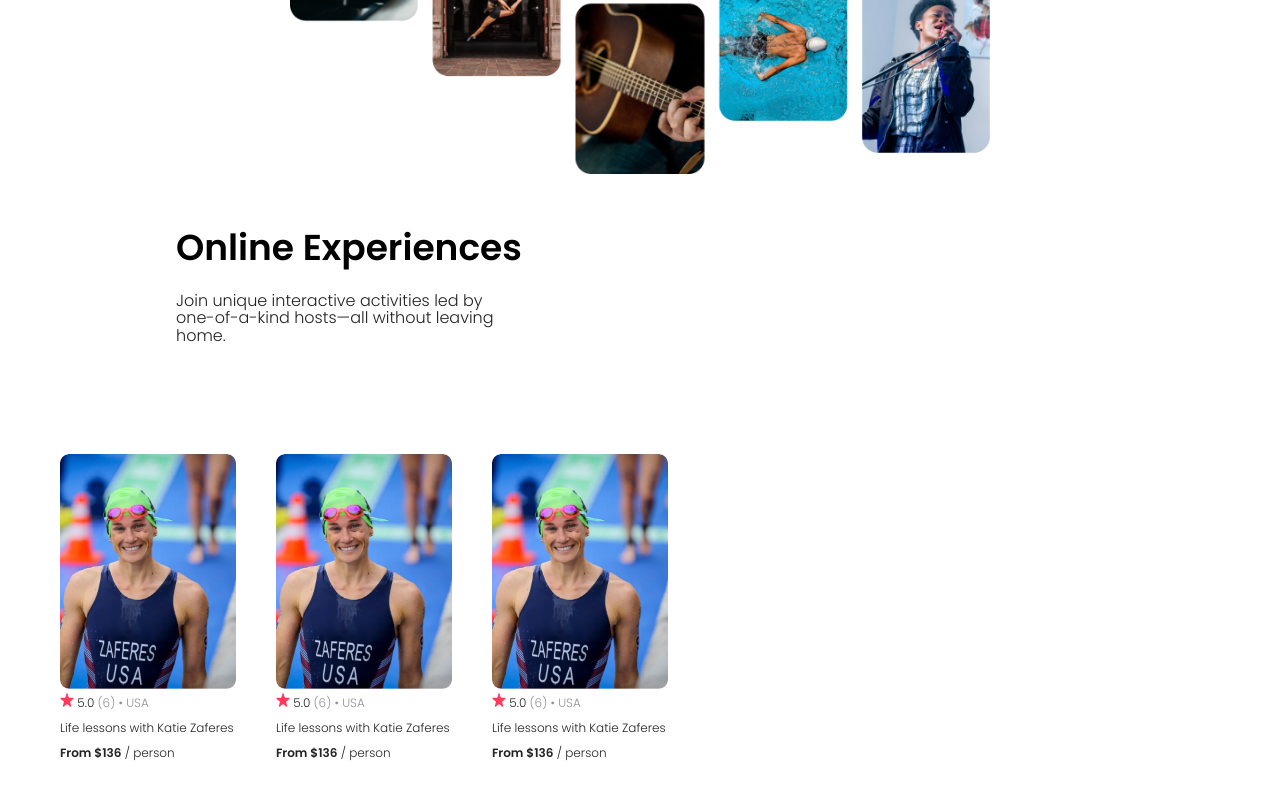
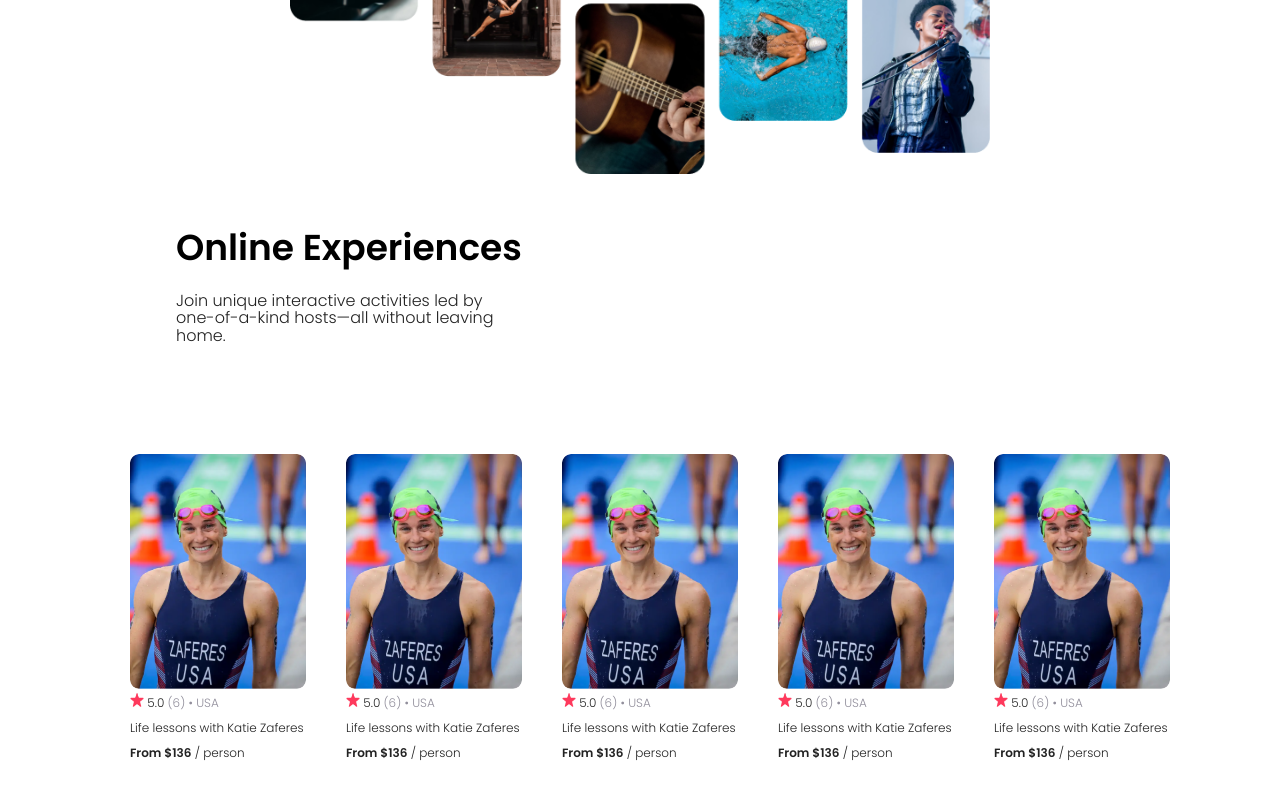
Before and after one commit to alejotsv/AirbnbExperience, a React (Vite) app: page / in a window 1280 px wide. Shown: the part 356-1156 px from the top of the page. Built offline with nearby package versions, Linux system fonts and the light colour scheme.

Commit message:
align cards in center

```diff
--- a/src/App.css
+++ b/src/App.css
@@ -71,6 +71,7 @@
 .cards {
   position: absolute;
   display: inline-flex;
+  justify-content: center;
   width: 100%;
   height: 450px;
   top: 750px;
@@ -90,10 +91,6 @@
   left: 37px;
   top: 521px;
   border-radius: 9px;
-}
-
-.rating {
-
 }
 
 .rating > h4 {
--- a/src/components/Cards.jsx
+++ b/src/components/Cards.jsx
@@ -7,6 +7,8 @@ const Cards = () => {
       <Card />
       <Card />
       <Card />
+      <Card />
+      <Card />
     </div>
   )
 }
```
